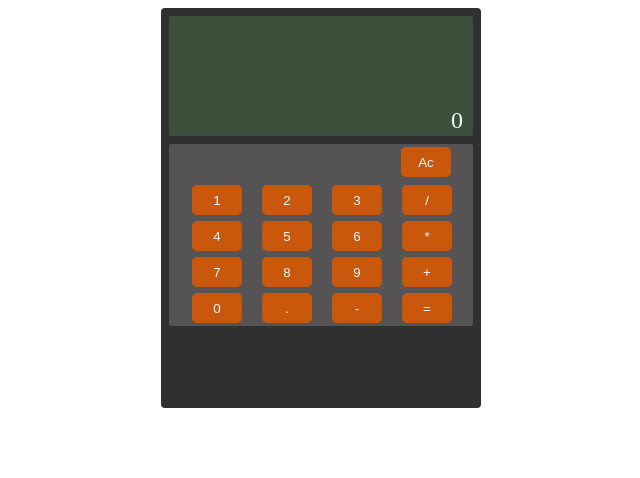
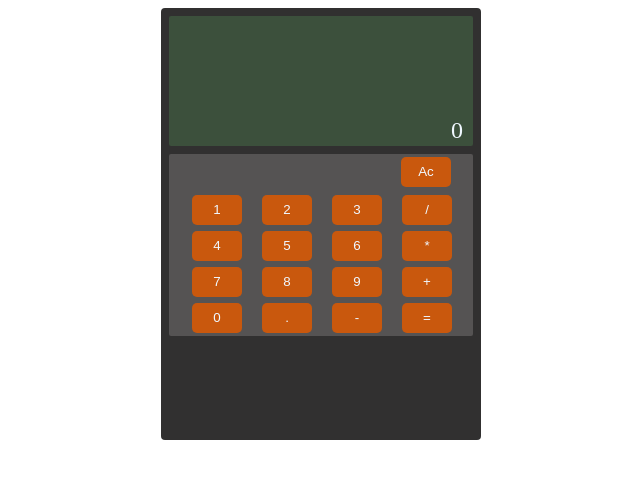
Before and after one commit to Harshsikarwar473/calculator, a plain HTML site: page index.html in a window 1280 px wide. Shown: the whole page, without its empty margins (319-959 px from the left). Drawn offline with Linux system fonts and the light colour scheme.

Commit message:
Update style.css

```diff
--- a/style.css
+++ b/style.css
@@ -5,7 +5,7 @@ body{
 }
 .container{
     width: 25vw;
-    height: 50vh;
+    height: 54vh;
     background-color: rgb(49, 48, 48);
     border-radius: 4px;
 }
```
